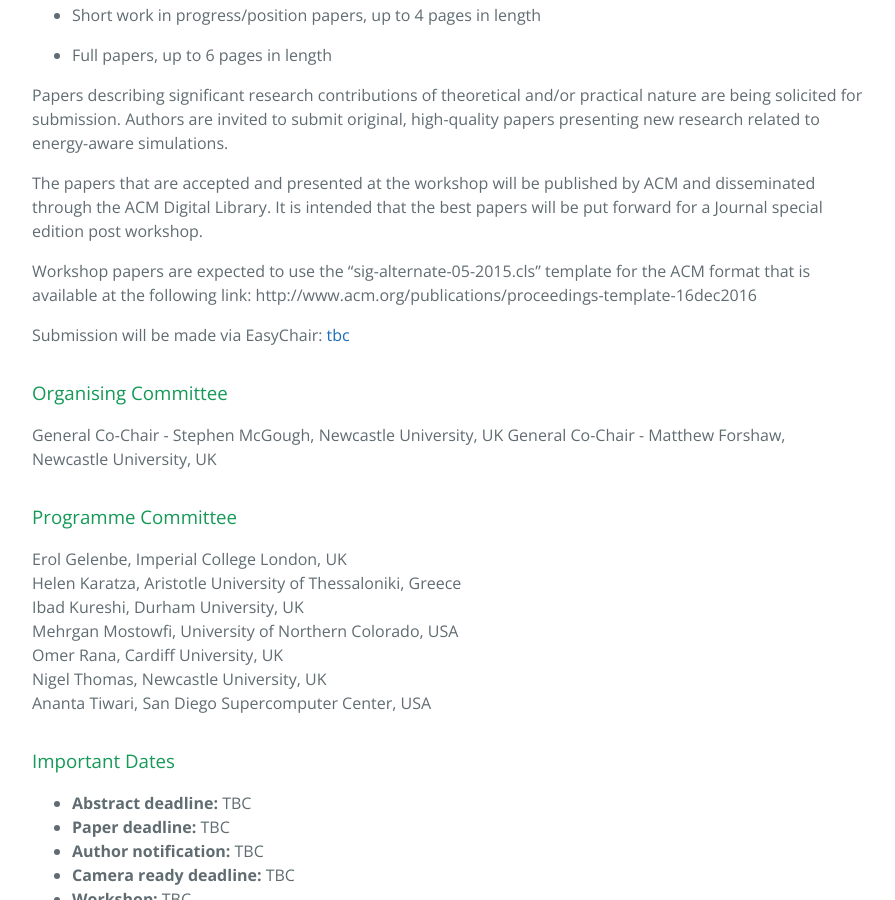
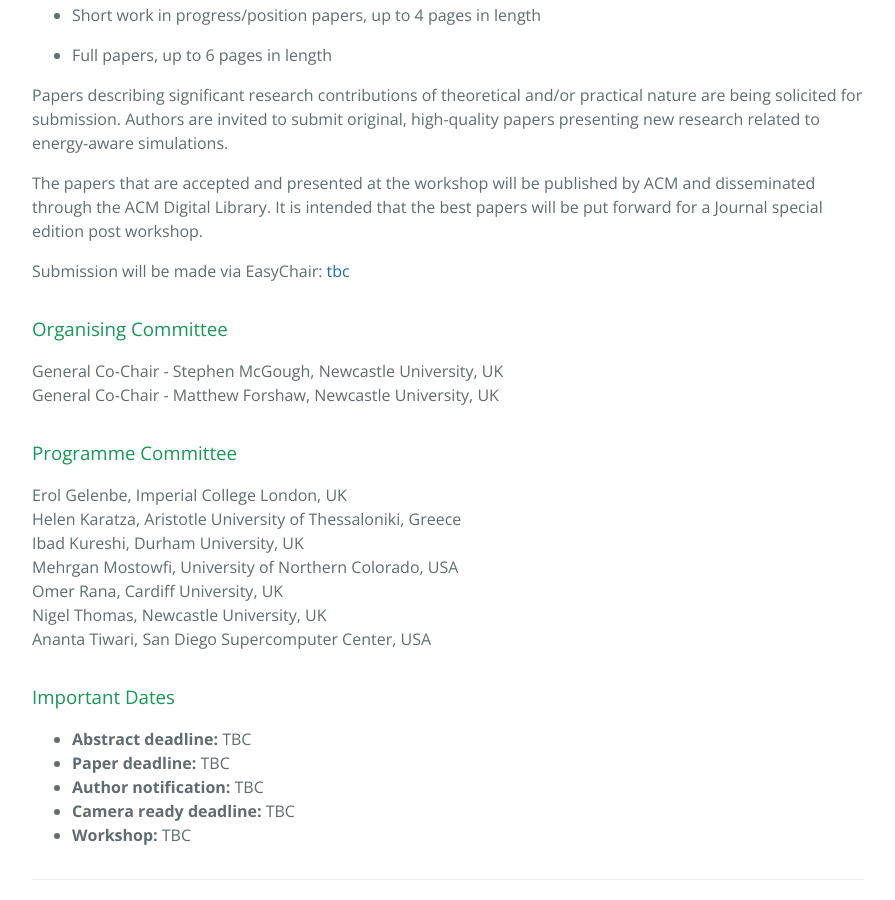
Before and after one commit to ENERGY-SIM/energy-sim.github.io, a Jekyll site: the page built from 2018proposal.md, in a window 1280 px wide and 900 px high, scrolled down 1764 px. Shown: the whole window, without its empty margins (192-1087 px from the left). Built offline with Jekyll 4.4.1, drawn with Linux system fonts in a browser that asks for light colours; nearby versions of some CDN libraries.

Commit message:
Update 2018proposal.md

```diff
--- a/2018proposal.md
+++ b/2018proposal.md
@@ -55,13 +55,12 @@ Papers describing significant research contributions of theoretical and/or pract
 
 The papers that are accepted and presented at the workshop will be published by ACM and disseminated through the ACM Digital Library. It is intended that the best papers will be put forward for a Journal special edition post workshop.
 
-Workshop papers are expected to use the "sig-alternate-05-2015.cls" template for the ACM
-format that is available at the following link: http://www.acm.org/publications/proceedings-template-16dec2016
+<!--Workshop papers are expected to use the "sig-alternate-05-2015.cls" template for the ACM format that is available at the following link: <a href="http://www.acm.org/publications/proceedings-template-16dec2016 -->
 
 Submission will be made via EasyChair: <a href="tbc" target="_blank">tbc</a>
 
 ### Organising Committee
-General Co-Chair - Stephen McGough, Newcastle University, UK
+General Co-Chair - Stephen McGough, Newcastle University, UK<br/>
 General Co-Chair - Matthew Forshaw, Newcastle University, UK
 
 ### Programme Committee
```
